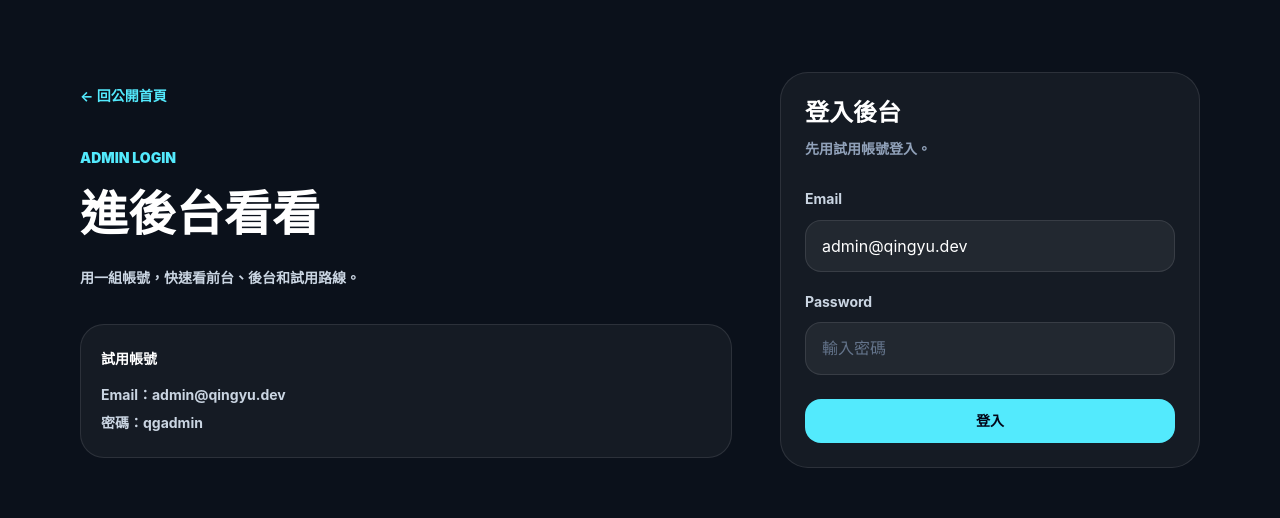
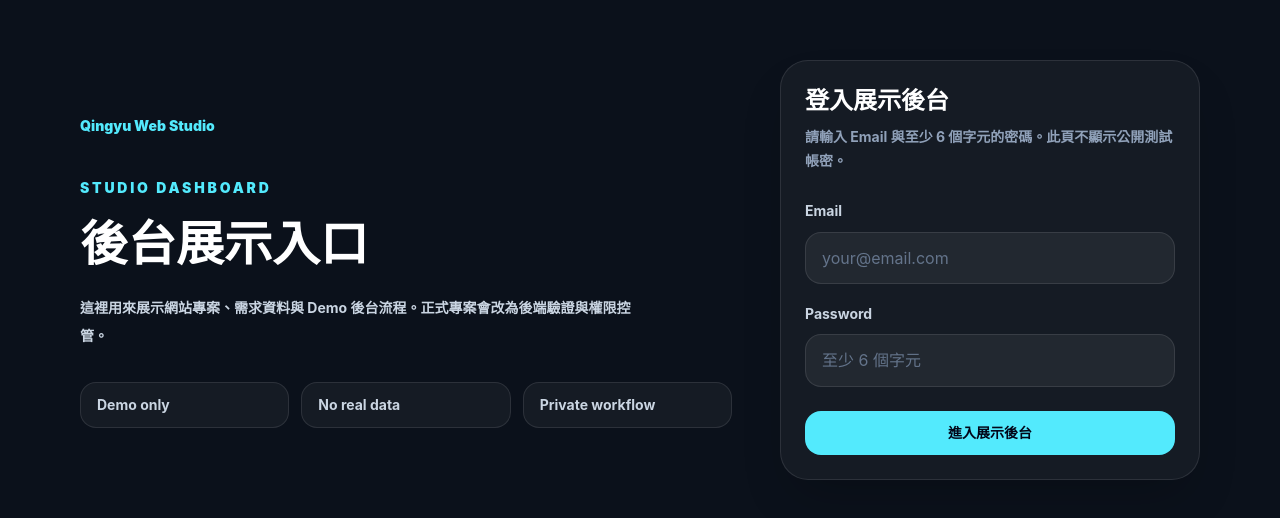
Before and after one commit to QingyuJin/qingyu-web-studio, a React (Vite) app: page /login in a window 1280 px wide. Shown: the part 130-648 px from the top of the page. Built offline with nearby package versions, Linux system fonts and the light colour scheme.

Commit message:
Polish demo completeness and public labels

```diff
--- a/src/LoginPage.jsx
+++ b/src/LoginPage.jsx
@@ -4,7 +4,7 @@ import { login } from "./auth"
 
 function LoginPage() {
   const navigate = useNavigate()
-  const [email, setEmail] = useState("admin@qingyu.dev")
+  const [email, setEmail] = useState("")
   const [password, setPassword] = useState("")
   const [error, setError] = useState("")
 
@@ -23,35 +23,41 @@ function LoginPage() {
 
   return (
     <main className="min-h-screen bg-[#0b111b] text-slate-100">
-      <section className="mx-auto grid min-h-screen max-w-6xl items-center px-4 py-12 md:grid-cols-[1fr_420px] md:gap-12">
+      <section className="mx-auto grid min-h-screen max-w-6xl items-center gap-10 px-4 py-12 md:grid-cols-[1fr_420px] md:gap-12">
         <div>
-          <Link to="/engineering" className="text-sm font-bold text-cyan-300">
-            ← 回公開首頁
+          <Link to="/" className="text-sm font-black text-cyan-300">
+            Qingyu Web Studio
           </Link>
 
-          <p className="mt-10 text-sm font-black uppercase text-cyan-300">Admin Login</p>
+          <p className="mt-10 text-sm font-black uppercase tracking-[0.2em] text-cyan-300">
+            Studio dashboard
+          </p>
 
           <h1 className="mt-4 text-3xl font-black leading-tight text-white md:text-5xl">
-            進後台看看
+            後台展示入口
           </h1>
 
           <p className="mt-5 max-w-xl text-sm font-bold leading-7 text-slate-300">
-            用一組帳號，快速看前台、後台和試用路線。
+            這裡用來展示網站專案、需求資料與 Demo 後台流程。正式專案會改為後端驗證與權限控管。
           </p>
 
-          <div className="mt-8 rounded-[24px] border border-white/10 bg-white/[0.045] p-5 text-sm font-bold leading-7 text-slate-300">
-            <p className="font-black text-white">試用帳號</p>
-            <p className="mt-2">Email：admin@qingyu.dev</p>
-            <p>密碼：qgadmin</p>
+          <div className="mt-8 grid gap-3 text-sm font-bold text-slate-300 sm:grid-cols-3">
+            {["Demo only", "No real data", "Private workflow"].map((item) => (
+              <div key={item} className="rounded-2xl border border-white/10 bg-white/[0.045] px-4 py-3">
+                {item}
+              </div>
+            ))}
           </div>
         </div>
 
         <form
           onSubmit={handleSubmit}
-          className="mt-10 rounded-[28px] border border-white/10 bg-white/[0.045] p-6 md:mt-0"
+          className="rounded-[28px] border border-white/10 bg-white/[0.045] p-6 shadow-2xl shadow-black/20"
         >
-          <h2 className="text-2xl font-black text-white">登入後台</h2>
-          <p className="mt-2 text-sm font-bold leading-6 text-slate-400">先用試用帳號登入。</p>
+          <h2 className="text-2xl font-black text-white">登入展示後台</h2>
+          <p className="mt-2 text-sm font-bold leading-6 text-slate-400">
+            請輸入 Email 與至少 6 個字元的密碼。此頁不顯示公開測試帳密。
+          </p>
 
           <label className="mt-6 block">
             <span className="text-sm font-bold text-slate-300">Email</span>
@@ -59,7 +65,8 @@ function LoginPage() {
               value={email}
               onChange={(event) => setEmail(event.target.value)}
               className="mt-2 w-full rounded-2xl border border-white/10 bg-white/[0.06] px-4 py-3 text-white outline-none focus:border-cyan-300"
-              placeholder="admin@qingyu.dev"
+              placeholder="your@email.com"
+              autoComplete="email"
             />
           </label>
 
@@ -70,7 +77,8 @@ function LoginPage() {
               value={password}
               onChange={(event) => setPassword(event.target.value)}
               className="mt-2 w-full rounded-2xl border border-white/10 bg-white/[0.06] px-4 py-3 text-white outline-none focus:border-cyan-300"
-              placeholder="輸入密碼"
+              placeholder="至少 6 個字元"
+              autoComplete="current-password"
             />
           </label>
 
@@ -82,9 +90,9 @@ function LoginPage() {
 
           <button
             type="submit"
-            className="mt-6 w-full rounded-2xl bg-cyan-300 px-5 py-3 text-sm font-black text-slate-950"
+            className="mt-6 w-full rounded-2xl bg-cyan-300 px-5 py-3 text-sm font-black text-slate-950 transition hover:bg-cyan-200"
           >
-            登入
+            進入展示後台
           </button>
         </form>
       </section>
--- a/src/auth.js
+++ b/src/auth.js
@@ -1,34 +1,31 @@
 const AUTH_KEY = "qingyu_system_lab_user"
 
-export const ADMIN_ACCOUNT = {
-  email: "admin@qingyu.dev",
-  password: "qgadmin",
-  name: "金晴宇",
-  role: "admin",
+function isValidEmail(email) {
+  return /^[^\s@]+@[^\s@]+\.[^\s@]+$/.test(email)
 }
 
 export function login(email, password) {
   const cleanEmail = email.trim().toLowerCase()
 
-  if (cleanEmail === ADMIN_ACCOUNT.email && password === ADMIN_ACCOUNT.password) {
-    const user = {
-      name: ADMIN_ACCOUNT.name,
-      email: ADMIN_ACCOUNT.email,
-      role: ADMIN_ACCOUNT.role,
-      loginAt: new Date().toISOString(),
-    }
-
-    localStorage.setItem(AUTH_KEY, JSON.stringify(user))
-
+  if (!isValidEmail(cleanEmail) || password.length < 6) {
     return {
-      ok: true,
-      user,
+      ok: false,
+      message: "請輸入有效 Email，密碼至少 6 個字元。",
     }
   }
 
+  const user = {
+    name: "Qingyu Studio",
+    email: cleanEmail,
+    role: "admin",
+    loginAt: new Date().toISOString(),
+  }
+
+  localStorage.setItem(AUTH_KEY, JSON.stringify(user))
+
   return {
-    ok: false,
-    message: "帳號或密碼錯誤",
+    ok: true,
+    user,
   }
 }
 
--- a/src/site/Pages.jsx
+++ b/src/site/Pages.jsx
@@ -79,8 +79,19 @@ function WorkPreview({ project }) {
     xinjiang: { status: "Case Study", metric: "Estimate", summary: "Website → BuildFlow" },
     "qingyu-web": { status: "SEO Ready", metric: "RWD", summary: "Demo Lab → Contact" },
   }
-  const items = panels[project.slug] || project.visuals.slice(0, 3)
-  const meta = previewMeta[project.slug] || { status: "Live", metric: "Demo", summary: project.category }
+  const toolPreviewFallback = {
+    "website-rescue": {
+      items: ["Score 42 → 92", "CTA / SEO", "Result Report"],
+      meta: { status: "Rescue Game", metric: "Score +50", summary: "Before / After / CTA" },
+    },
+    "linebot-mission": {
+      items: ["LINE Chat", "Mission Score", "Case Dashboard"],
+      meta: { status: "Mission", metric: "5 rounds", summary: "LINE Bot → Dashboard" },
+    },
+  }
+  const fallbackPreview = toolPreviewFallback[project.slug]
+  const items = panels[project.slug] || fallbackPreview?.items || project.visuals.slice(0, 3)
+  const meta = previewMeta[project.slug] || fallbackPreview?.meta || { status: "Live", metric: "Demo", summary: project.category }
 
   return (
     <div className="mb-5 min-h-56 overflow-hidden rounded-2xl border border-[#e6e0d5] bg-[#faf8f3] p-4">
```
